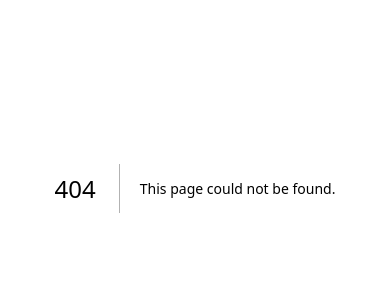
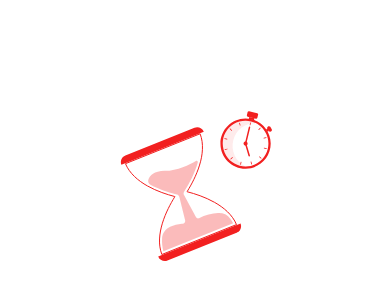
Before and after one commit to everyonewaiter/everyone-waiter-fe, a Next.js app: page /auth/email in a window 390 px wide. Before the commit this address had no page. Shown: the part 234-534 px from the top of the page. Built offline with nearby package versions, Linux system fonts and the light colour scheme.

Commit message:
feat: 이메일 인증 페이지 구현 - Desktop, Tablet 사이즈

```diff
--- /dev/null
+++ b/src/app/auth/email/layout.tsx
@@ -0,0 +1,19 @@
+import Image from "next/image";
+import { ReactNode } from "react";
+
+export default function BlankLayout({ children }: { children: ReactNode }) {
+  return (
+    <div className="flex h-screen w-screen flex-col items-center justify-center">
+      <div className="flex flex-col items-center justify-center">
+        <Image
+          src="/images/hourglass.svg"
+          alt="이메일 인증 만료"
+          width={180}
+          height={180}
+          className="md:mb-5 md:h-[140px] md:w-[140px] lg:mb-10 lg:h-[180px] lg:w-[180px]"
+        />
+        {children}
+      </div>
+    </div>
+  );
+}
--- /dev/null
+++ b/src/app/auth/email/page.tsx
@@ -0,0 +1,32 @@
+"use client";
+
+import { Button } from "@/components/common/Button";
+import { useSearchParams } from "next/navigation";
+import React from "react";
+
+export default function EmailError() {
+  const searchParams = useSearchParams();
+  const code = searchParams.get("code");
+
+  if (!["401", "403"].includes(code!)) return null;
+
+  return (
+    <>
+      <div className="flex flex-col gap-2 text-center">
+        <strong className="text-2xl font-semibold">
+          {code === "401"
+            ? "이메일 인증 유효기간이 만료되었습니다."
+            : "이메일 인증이 되지 않았어요!"}
+        </strong>
+        <span className="font-regular text-base whitespace-pre-line text-gray-300">
+          {code === "401"
+            ? "아래 재발송 버튼을 눌러 인증 메일을 다시 받아보세요."
+            : "회원가입을 완료한 뒤, 하루가 지났다면\n아래 재발송 버튼을 눌러, 이메일 인증을 완료해주세요."}
+        </span>
+      </div>
+      <Button color="black" size="lg" className="mt-8 w-111">
+        이메일 재발송하기
+      </Button>
+    </>
+  );
+}
```
